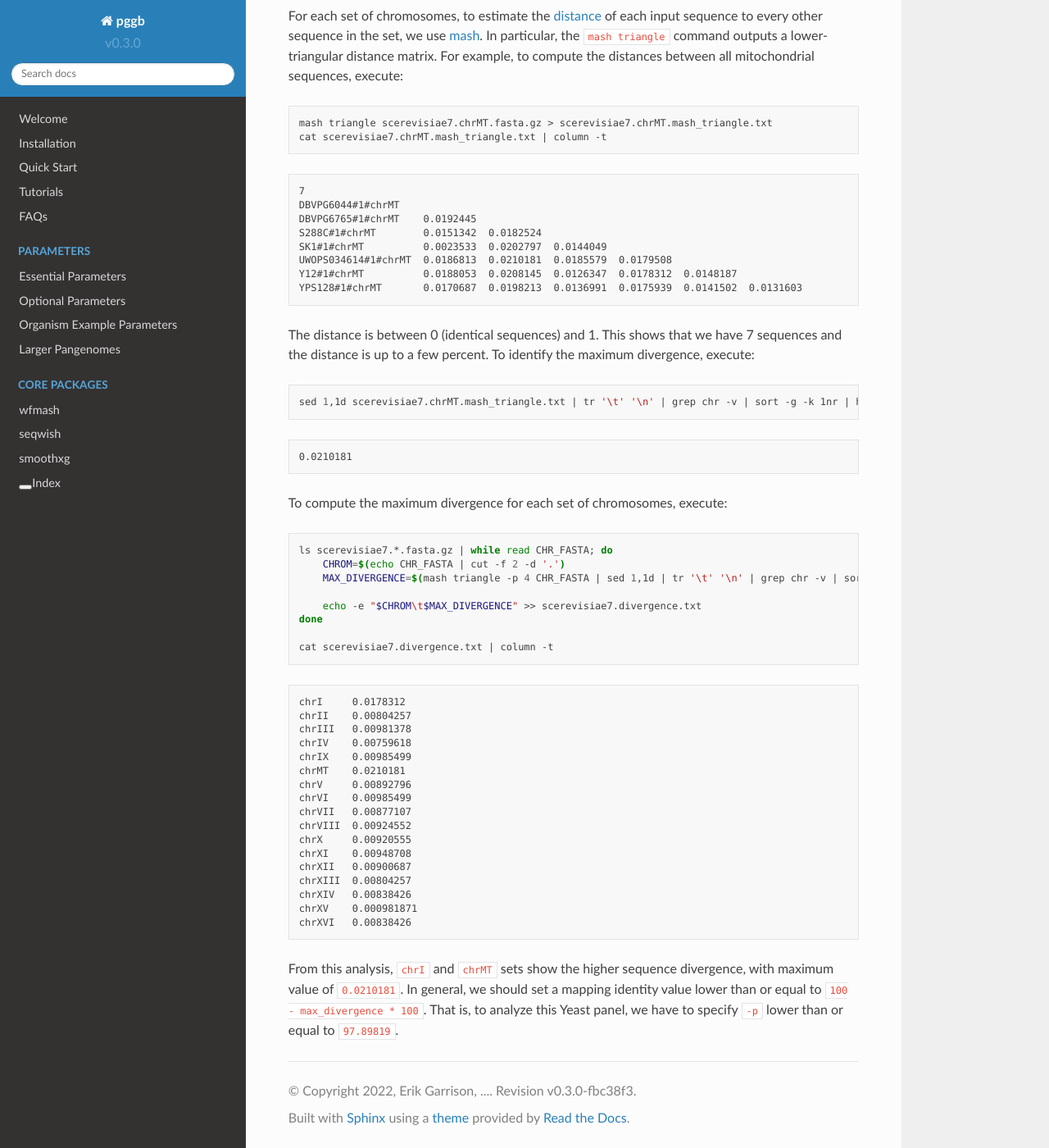
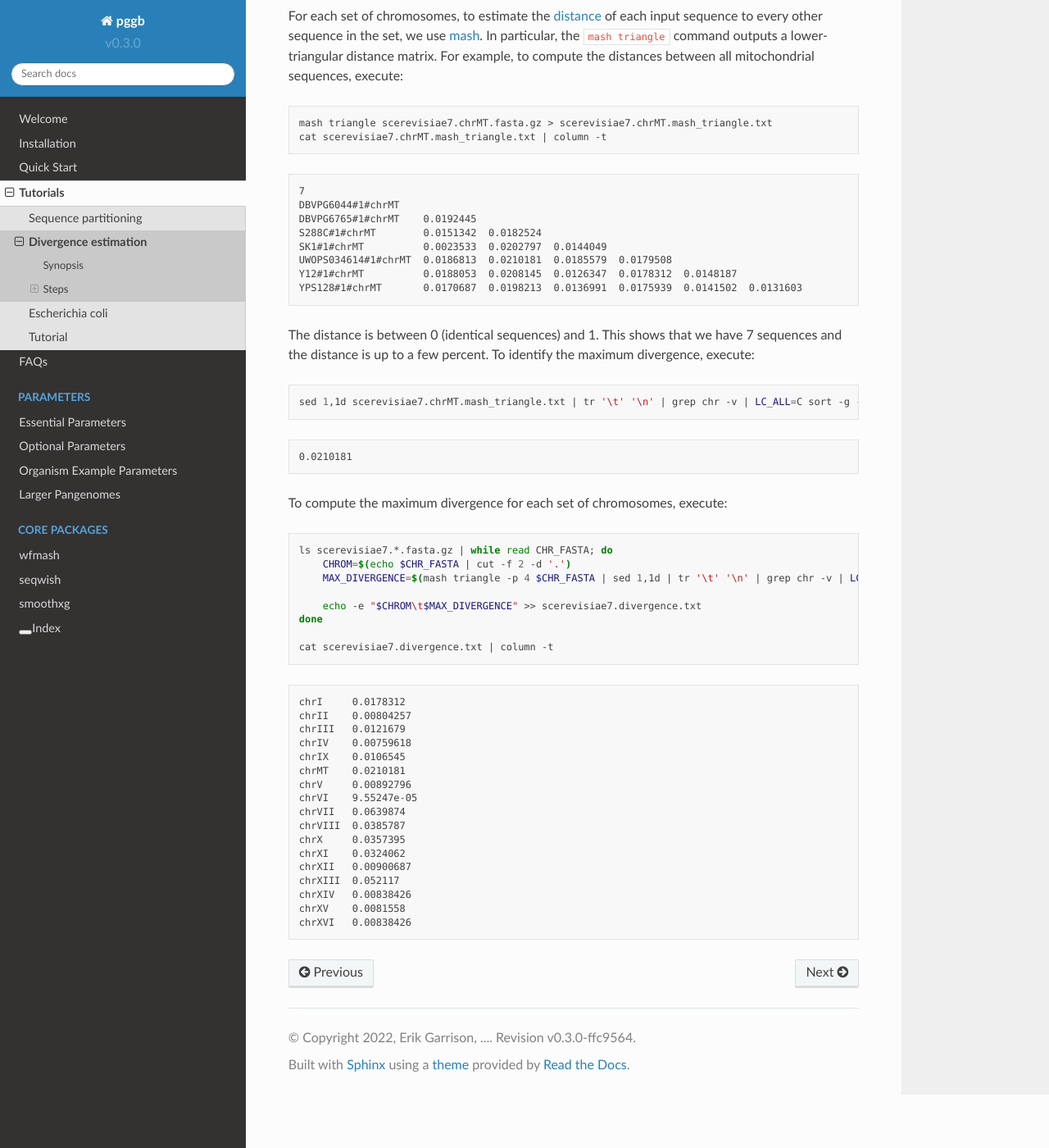
Before and after one commit to pangenome/pggb, a Sphinx documentation site: the page built from docs/rst/tutorials/divergence_estimation.rst, in a window 1280 px wide and 1400 px high, scrolled down 1435 px. Shown: the whole window at 82% size. Built offline with Sphinx 7.4.7 and the Read the Docs theme 2.0.0, drawn with Linux system fonts in a browser that asks for light colours; some of the changed text lies outside the part shown.

Commit message:
tweaks; add tutorial

```diff
--- a/docs/conf.py
+++ b/docs/conf.py
@@ -20,13 +20,13 @@ sys.path.insert(0, os.path.abspath('../lib/'))
 # -- Project information -----------------------------------------------------
 
 project = u'pggb'
-copyright = '2022, Erik Garrison, .... Revision v0.3.0-fbc38f3'
+copyright = '2022, Erik Garrison, .... Revision v0.3.0-ffc9564'
 author = u'Erik Garrison, ...'
 
 # The short X.Y version
 version = 'v0.3.0'
 # The full version, including alpha/beta/rc tags
-release = 'fbc38f3'
+release = 'ffc9564'
 
 
 # -- General configuration ---------------------------------------------------
--- a/docs/rst/tutorials.rst
+++ b/docs/rst/tutorials.rst
@@ -6,5 +6,6 @@ Tutorials
     :maxdepth: 1
 
     tutorials/sequence_partitioning
+    tutorials/divergence_estimation
     tutorials/escherichia_coli
     tutorials/template
--- a/docs/rst/tutorials/divergence_estimation.rst
+++ b/docs/rst/tutorials/divergence_estimation.rst
@@ -104,7 +104,7 @@ This shows that we have 7 sequences and the distance is up to a few percent. To
 
 .. code-block:: bash
 
-    sed 1,1d scerevisiae7.chrMT.mash_triangle.txt | tr '\t' '\n' | grep chr -v | sort -g -k 1nr | head -n 1
+    sed 1,1d scerevisiae7.chrMT.mash_triangle.txt | tr '\t' '\n' | grep chr -v | LC_ALL=C sort -g -k 1nr | uniq | head -n 1
 
 .. code-block:: none
 
@@ -115,8 +115,8 @@ To compute the maximum divergence for each set of chromosomes, execute:
 .. code-block:: bash
 
     ls scerevisiae7.*.fasta.gz | while read CHR_FASTA; do
-        CHROM=$(echo CHR_FASTA | cut -f 2 -d '.')
-        MAX_DIVERGENCE=$(mash triangle -p 4 CHR_FASTA | sed 1,1d | tr '\t' '\n' | grep chr -v | sort -g -k 1nr | head -n 1)
+        CHROM=$(echo $CHR_FASTA | cut -f 2 -d '.')
+        MAX_DIVERGENCE=$(mash triangle -p 4 $CHR_FASTA | sed 1,1d | tr '\t' '\n' | grep chr -v | LC_ALL=C  sort -g -k 1nr | uniq | head -n 1)
 
         echo -e "$CHROM\t$MAX_DIVERGENCE" >> scerevisiae7.divergence.txt
     done
@@ -127,22 +127,18 @@ To compute the maximum divergence for each set of chromosomes, execute:
 
     chrI     0.0178312
     chrII    0.00804257
-    chrIII   0.00981378
+    chrIII   0.0121679
     chrIV    0.00759618
-    chrIX    0.00985499
+    chrIX    0.0106545
     chrMT    0.0210181
     chrV     0.00892796
-    chrVI    0.00985499
-    chrVII   0.00877107
-    chrVIII  0.00924552
-    chrX     0.00920555
-    chrXI    0.00948708
+    chrVI    9.55247e-05
+    chrVII   0.0639874
+    chrVIII  0.0385787
+    chrX     0.0357395
+    chrXI    0.0324062
     chrXII   0.00900687
-    chrXIII  0.00804257
+    chrXIII  0.052117
     chrXIV   0.00838426
-    chrXV    0.000981871
+    chrXV    0.0081558
     chrXVI   0.00838426
-
-From this analysis, ``chrI`` and ``chrMT`` sets show the higher sequence divergence, with maximum value of ``0.0210181``.
-In general, we should set a mapping identity value lower than or equal to ``100 - max_divergence * 100``. That is,
-to analyze this Yeast panel, we have to specify ``-p`` lower than or equal to ``97.89819``.
```
Also changed, not shown: other parts of docs/rst/tutorials/divergence_estimation.rst (+1 -1 lines).
